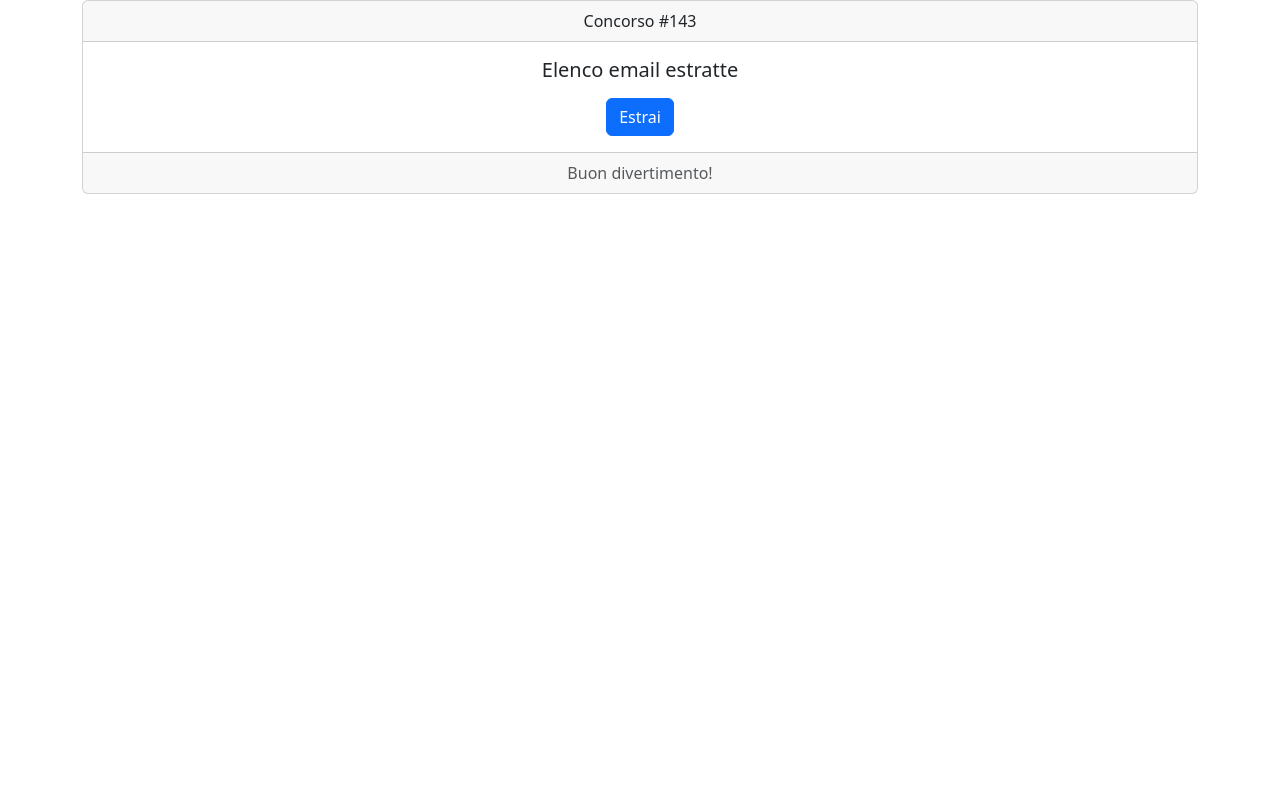
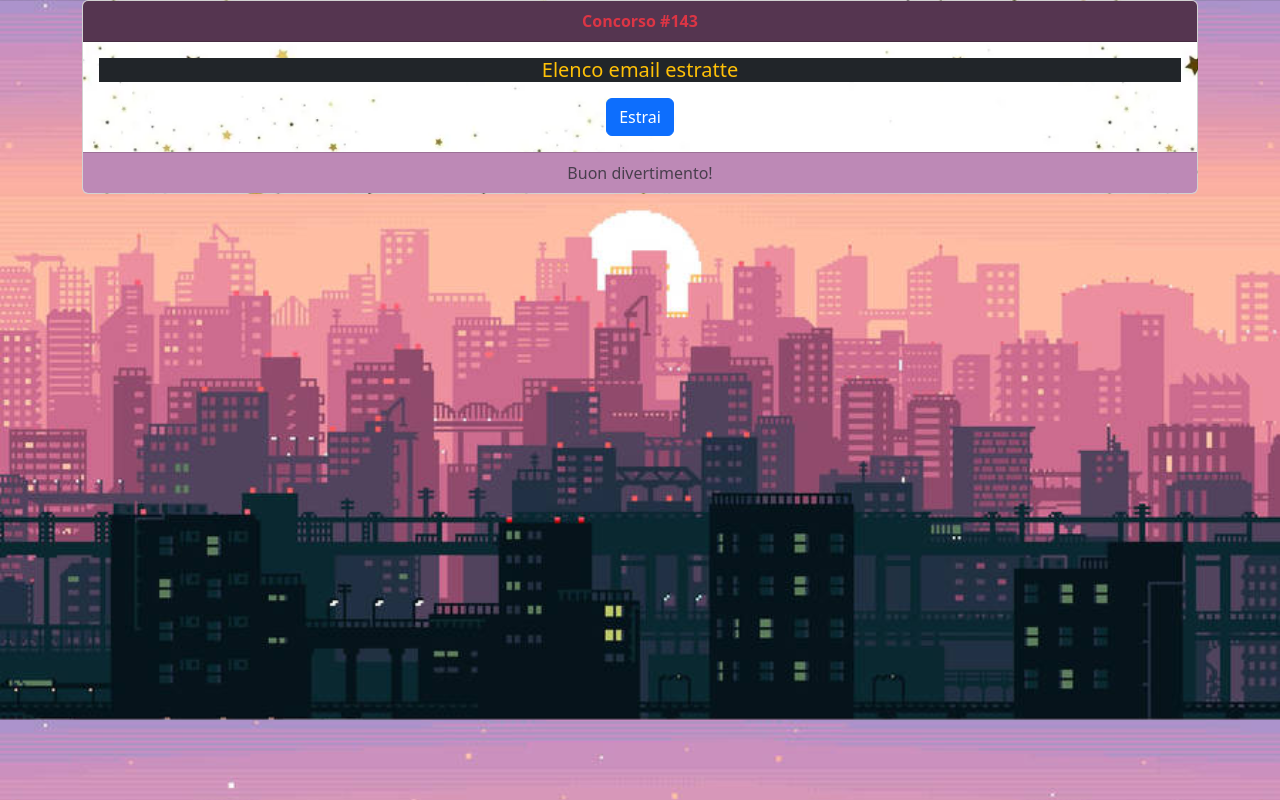
Before and after one commit to mauroanastasi/js-email-list, a plain HTML site: page index.html in a window 1280 px wide. Drawn offline with nearby package versions, Linux system fonts and the light colour scheme; no server answers.

Commit message:
[UPD] fine Bonus 1

```diff
--- /dev/null
+++ b/css/style.css
@@ -0,0 +1,21 @@
+body{
+    background-image: url(../img/cityPixel.jpg);
+    background-size: cover;
+}
+
+/* .card-body{
+    background-color: hwb(308 59% 1%);
+} */
+
+.card{
+    background-image: url(../img/stelleeeeee.webp);
+    background-size: 90%;
+
+}
+
+.card-header{
+    background-color:hsl(309, 23%, 27%);
+}
+.card-footer{
+    background-color:#bd89b6;
+}
--- a/index.html
+++ b/index.html
@@ -5,18 +5,19 @@
     <meta name="viewport" content="width=device-width, initial-scale=1.0">
     <script src="https://cdn.jsdelivr.net/npm/axios/dist/axios.min.js"></script>
     <link href="https://cdn.jsdelivr.net/npm/bootstrap@5.3.3/dist/css/bootstrap.min.css" rel="stylesheet" integrity="sha384-QWTKZyjpPEjISv5WaRU9OFeRpok6YctnYmDr5pNlyT2bRjXh0JMhjY6hW+ALEwIH" crossorigin="anonymous">
+    <link rel="stylesheet" href="./css/style.css">
     <title>Document</title>
 
 </head>
 <body>
     <div class="container">
         <div class="card text-center">
-            <div class="card-header">
+            <div class="card-header fw-bold text-danger">
               Concorso #143
             </div>
             <div class="card-body">
-              <h5 class="card-title">Elenco email estratte</h5>
-              <p class="card-text"><div id="extractEmail"></div></p>
+              <h5 class="card-title text-warning bg-dark">Elenco email estratte</h5>
+              <p class="card-text"><div class="text-primary fw-semibold" id="extractEmail"></div></p>
               <a href="#" class="btn btn-primary">Estrai</a>
             </div>
             <div class="card-footer text-body-secondary">
```
Also changed, not shown: img/Kirby.png (added), img/cielo-stellato-pixel-art-sullo-sfondo-della-sera_887552-25477 (1).jpg (added), img/cityPixel.jpg (added), img/glitter-stars-stelle-scintillanti-pixel-art-pixel-art-giallo-brillante-scintillante-8-bit_709240-477.avif (added), img/pastello-dolce-blu-cielo-rosa-pixel-art-stile-sfondo-con-copia-spazio_176697-1783.avif (added), img/stelleeeeee.webp (added).
